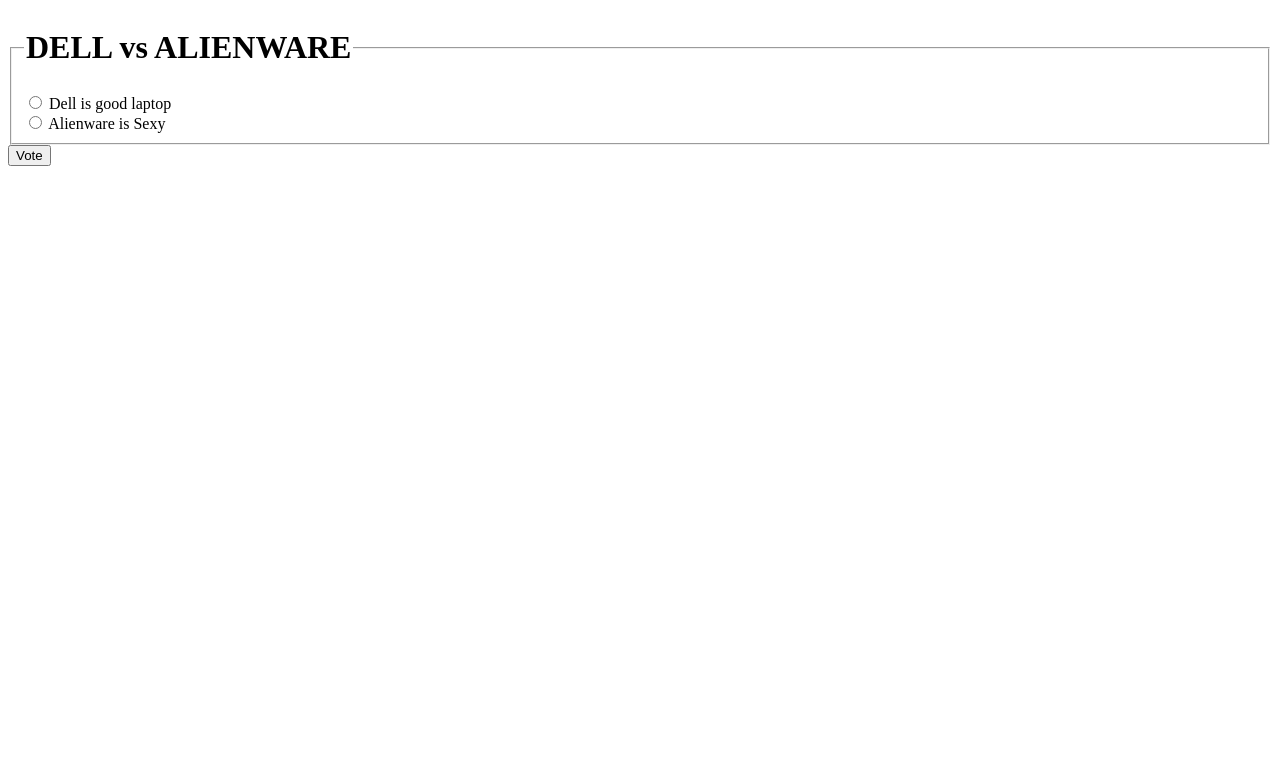
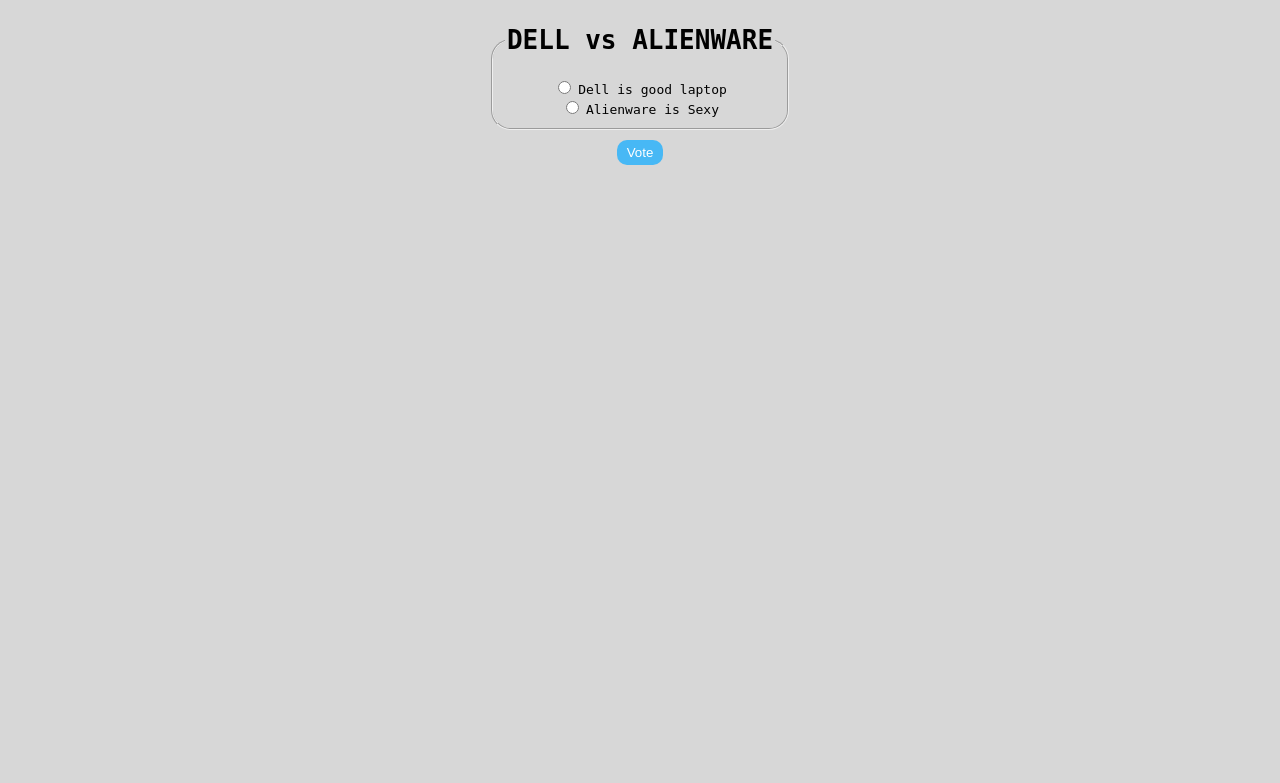
Before and after one commit to sushantbramhacharya/django_and_flask, a Django app: page /home/6/ in a window 1280 px wide. Shown: the top 783 px of the page. Run offline with Django 5.2, Linux system fonts and the light colour scheme; data comes from the database, SQL or seed files in the repository; both versions use the stored data as it was after the commit.

Commit message:
static files in django

```diff
--- /dev/null
+++ b/project/home/static/detail/style.css
@@ -0,0 +1,23 @@
+.button {
+    background-color: rgb(71, 184, 245);
+    border-radius: 10px;
+    margin: 10px;
+    border: none;
+    padding: 5px 10px;
+    color: white;
+}
+.button:hover{
+    background-color: rgb(39, 156, 219);
+}
+body{
+    text-align: center;
+    background:rgb(215, 215, 215);
+}
+fieldset{
+    display: inline;
+    border-radius: 20px;
+}
+
+h1,label{
+   font-family: monospace;
+}
--- /dev/null
+++ b/project/home/static/home/style.css
@@ -0,0 +1,6 @@
+li a {
+    color: green;
+}
+body{
+    background:grey;
+}
--- a/project/home/templates/home/detail.html
+++ b/project/home/templates/home/detail.html
@@ -1,3 +1,5 @@
+{%load static%}
+<link rel="stylesheet" href="{% static 'detail/style.css' %}">
 <form action="./{{question.question_id}}vote/" method="post">
     {% csrf_token %}
     <fieldset>
@@ -7,6 +9,6 @@
             <input type="radio" name="choice" id="choice{{ forloop.counter }}" value="{{ choice.id }}">
             <label for="choice{{ forloop.counter }}">{{ choice.choice_text }}</label><br>
         {% endfor %}
-    </fieldset>
-    <input type="submit" value="Vote">
+    </fieldset> <br>
+    <input type="submit" class="button" value="Vote">
     </form>
```
Also changed, not shown: project/home/templates/home/index.html (+2 -5 lines), project/db.sqlite3, 1 other file.
